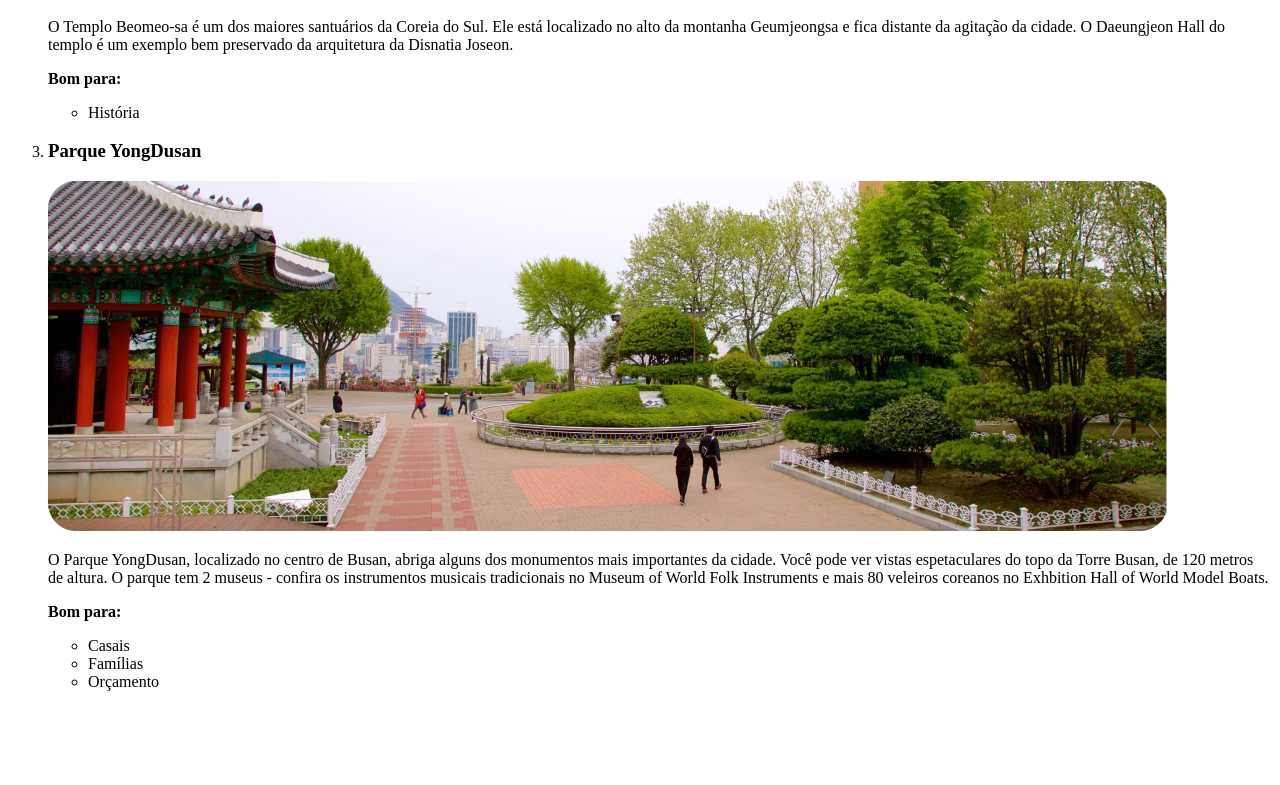
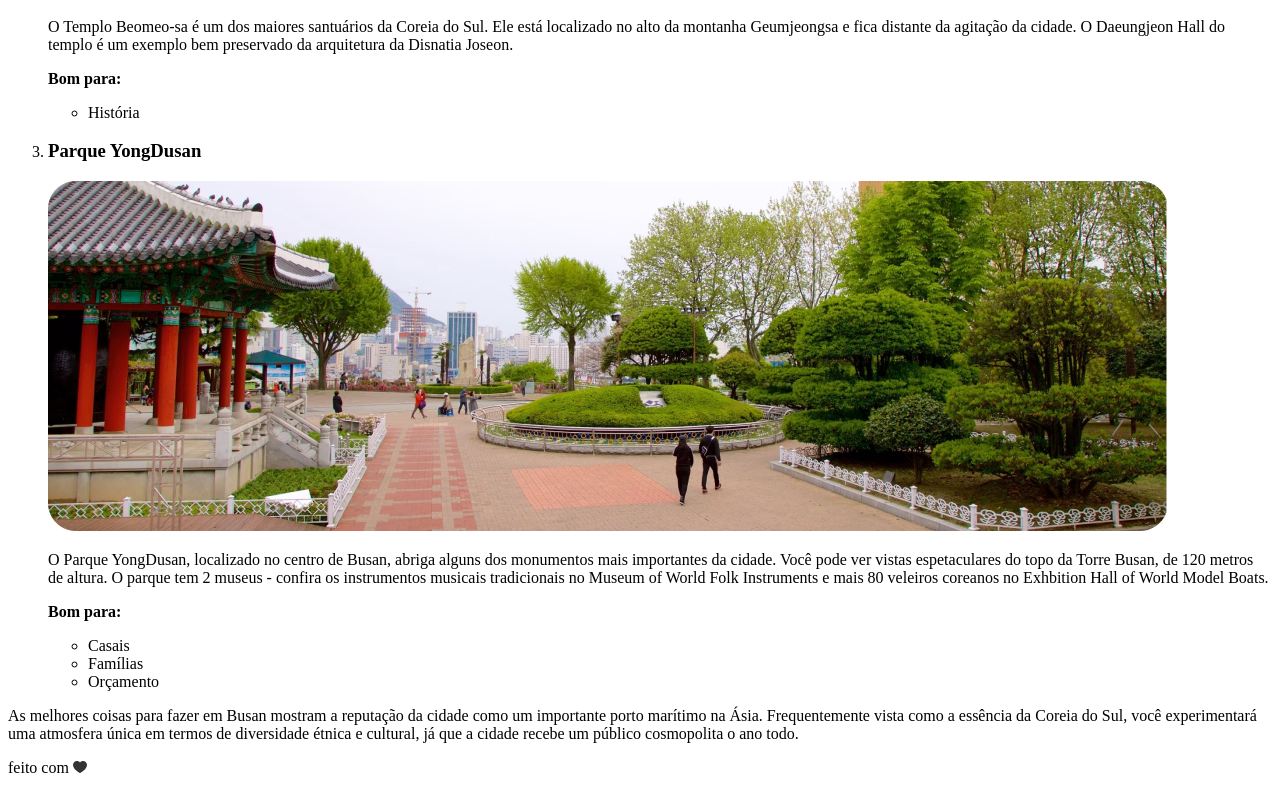
Before and after one commit to robertojr20/Projeto-Local-Tur-stico, a plain HTML site: page Index.html in a window 1280 px wide. Shown: the part 1946-2731 px from the top of the page. Before the commit the page ends 2653 px from the top, so only its background shows below. Drawn offline with Linux system fonts and the light colour scheme.

Commit message:
atualização da Estrutura Do HTML do projeto

```diff
--- a/Index.html
+++ b/Index.html
@@ -63,6 +63,15 @@
 
         </section>
 
+        <div>
+            <p>As melhores coisas para fazer em Busan mostram a reputação da cidade como um importante porto marítimo na Ásia. Frequentemente vista como a essência da Coreia do Sul, você experimentará uma atmosfera única em termos de diversidade étnica e cultural, já que a cidade recebe um público cosmopolita o ano todo. </p>
+        </div>
     </main>
+
+    <footer>
+        feito com
+        <img src="assets/Vector.svg" alt="heart">
+    </footer>
+
 </body>
 </html>
```
Also changed, not shown: assets/Vector.svg (added).
